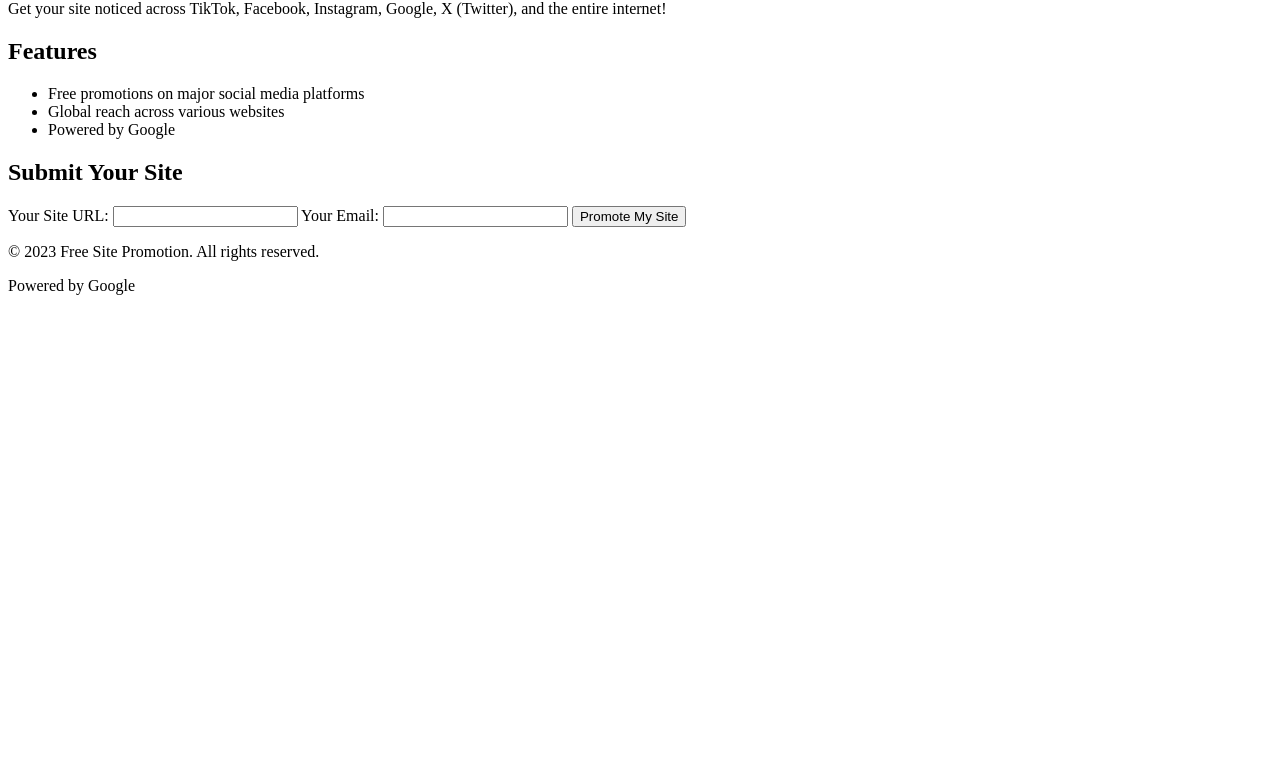
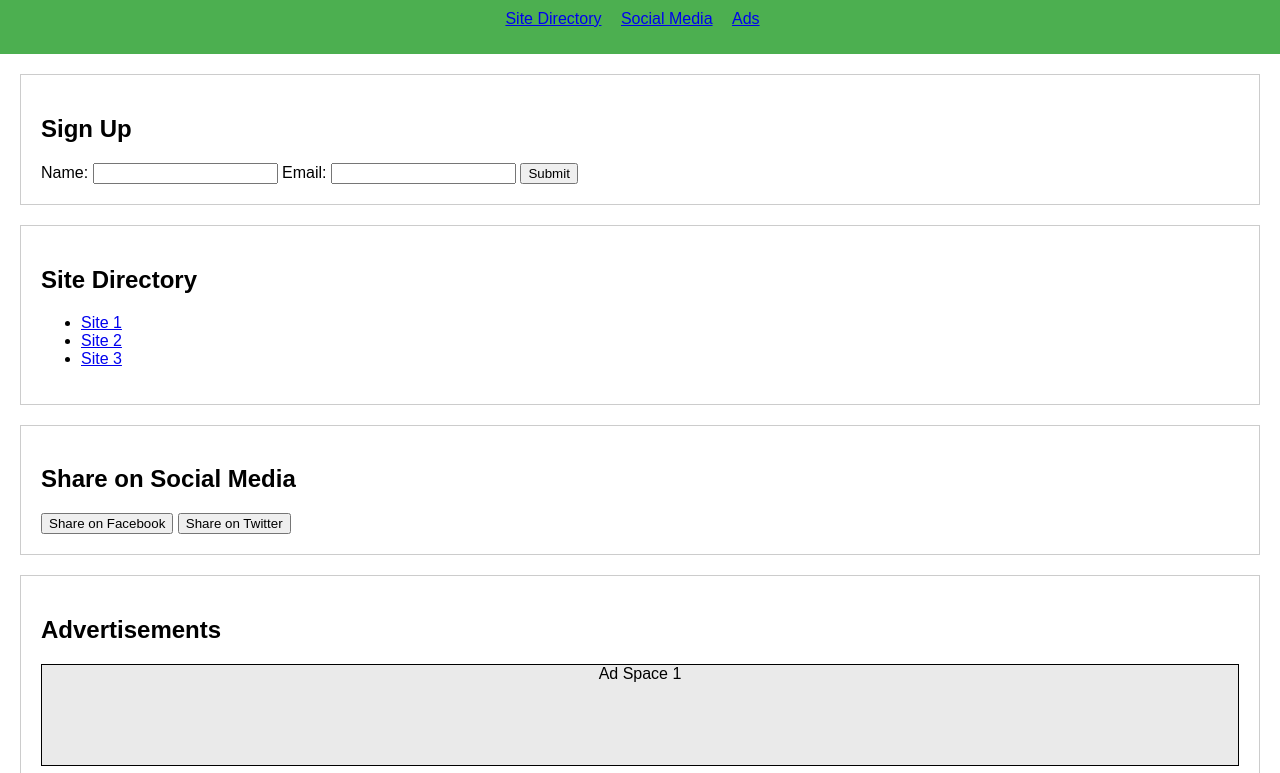
Before and after one commit to PoweredByGoogle/Promoter, a plain HTML site: page index.html in a window 1280 px wide. Shown: the part 80-853 px from the top of the page. Before the commit the page ends 800 px from the top, so only its background shows below. Drawn offline with Linux system fonts and the light colour scheme.

Commit message:
Update index.html with complete site promotion platform features

```diff
--- a/index.html
+++ b/index.html
@@ -3,37 +3,68 @@
 <head>
     <meta charset="UTF-8">
     <meta name="viewport" content="width=device-width, initial-scale=1.0">
-    <title>Free Site Promotion</title>
+    <title>Site Promotion Platform</title>
     <link rel="stylesheet" href="styles.css">
 </head>
 <body>
     <header>
-        <h1>Promote Your Site for Free!</h1>
-        <p>Get your site noticed across TikTok, Facebook, Instagram, Google, X (Twitter), and the entire internet!</p>
+        <h1>Welcome to Our Site Promotion Platform</h1>
+        <nav>
+            <ul>
+                <li><a href="#directory">Site Directory</a></li>
+                <li><a href="#social">Social Media</a></li>
+                <li><a href="#ads">Ads</a></li>
+            </ul>
+        </nav>
     </header>
     <main>
-        <section id="features">
-            <h2>Features</h2>
+        <section id="form">
+            <h2>Sign Up</h2>
+            <form action="/submit" method="POST">
+                <label for="name">Name:</label>
+                <input type="text" id="name" name="name" required>
+                <label for="email">Email:</label>
+                <input type="email" id="email" name="email" required>
+                <button type="submit">Submit</button>
+            </form>
+        </section>
+        <section id="directory">
+            <h2>Site Directory</h2>
             <ul>
-                <li>Free promotions on major social media platforms</li>
-                <li>Global reach across various websites</li>
-                <li>Powered by Google</li>
+                <li><a href="#">Site 1</a></li>
+                <li><a href="#">Site 2</a></li>
+                <li><a href="#">Site 3</a></li>
             </ul>
         </section>
-        <section id="submit">
-            <h2>Submit Your Site</h2>
-            <form>
-                <label for="site-url">Your Site URL:</label>
-                <input type="url" id="site-url" name="site-url" required>
-                <label for="email">Your Email:</label>
-                <input type="email" id="email" name="email" required>
-                <button type="submit">Promote My Site</button>
-            </form>
+        <section id="social">
+            <h2>Share on Social Media</h2>
+            <button onclick="shareOnFacebook()">Share on Facebook</button>
+            <button onclick="shareOnTwitter()">Share on Twitter</button>
+            <script>
+                function shareOnFacebook() {
+                    window.open('https://www.facebook.com/sharer/sharer.php?u=' + encodeURIComponent(window.location.href));
+                }
+                function shareOnTwitter() {
+                    window.open('https://twitter.com/intent/tweet?url=' + encodeURIComponent(window.location.href));
+                }
+            </script>
+        </section>
+        <section id="ads">
+            <h2>Advertisements</h2>
+            <div class="ad-space">Ad Space 1</div>
+            <div class="ad-space">Ad Space 2</div>
         </section>
     </main>
     <footer>
-        <p>&copy; 2023 Free Site Promotion. All rights reserved.</p>
-        <p>Powered by Google</p>
+        <p>&copy; 2026 Site Promotion Platform</p>
     </footer>
+    <style>
+        body { font-family: Arial, sans-serif; margin: 0; padding: 0; }
+        header { background: #4CAF50; color: white; padding: 10px; text-align: center; }
+        nav ul { list-style: none; padding: 0; }
+        nav ul li { display: inline; margin-right: 15px; }
+        section { margin: 20px; padding: 20px; border: 1px solid #ccc; }
+        .ad-space { margin: 10px 0; border: 1px solid #000; height: 100px; text-align: center; }
+    </style>
 </body>
 </html>
```
